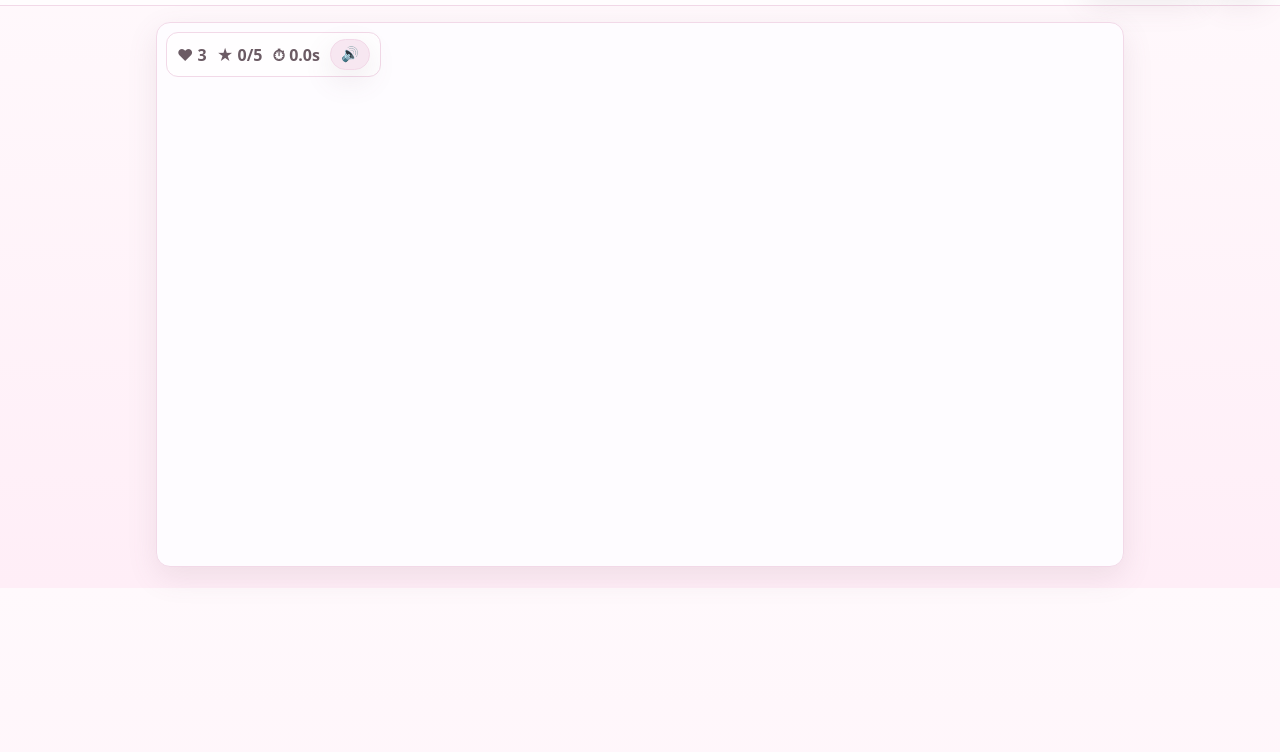
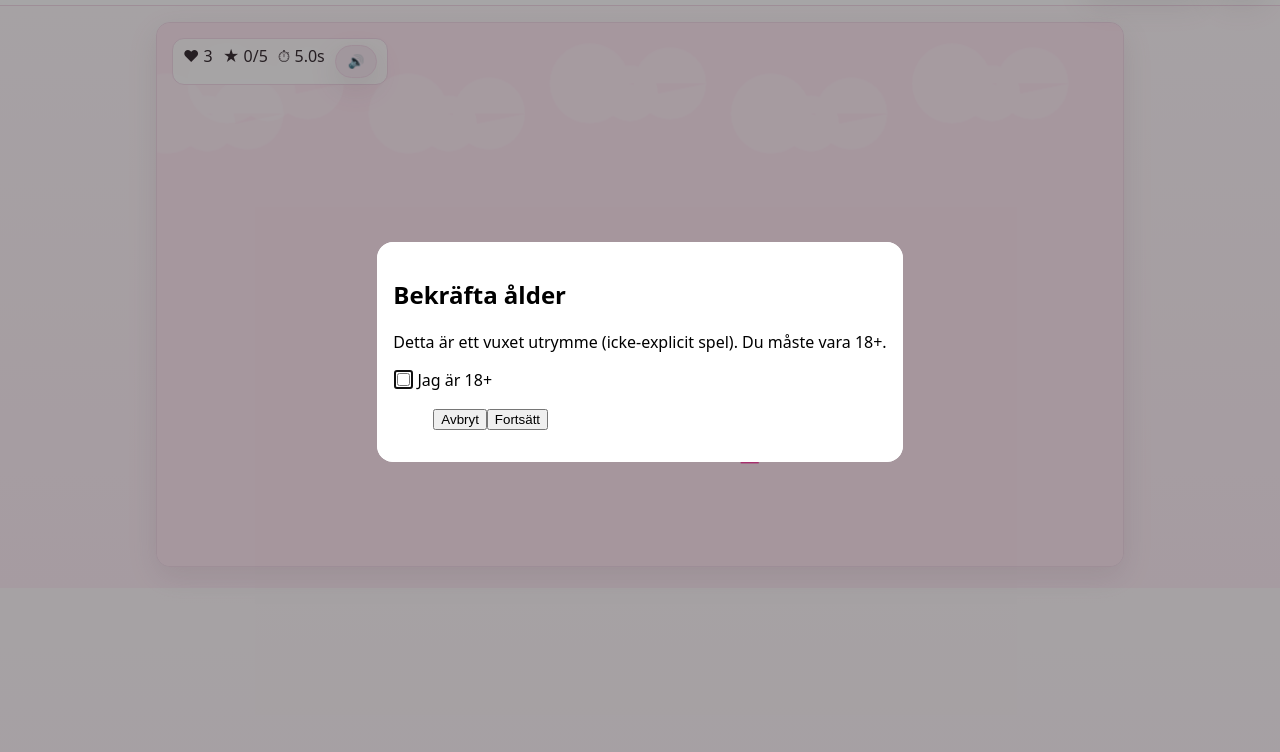
Before and after one commit to Nicolekika/Princess-rescue, a plain HTML site: page index.html in a window 1280 px wide. Shown: the part 48-800 px from the top of the page. Drawn offline with Linux system fonts and the light colour scheme.

Commit message:
Update index.html

```diff
--- a/index.html
+++ b/index.html
@@ -1,29 +1,23 @@
 <!doctype html>
 <html lang="sv">
 <head>
-<meta charset="utf-8">
-<meta name="viewport" content="width=device-width, initial-scale=1">
+  <meta charset="utf-8" />
+  <meta name="viewport" content="width=device-width,initial-scale=1" />
   <title>Princess Rescue — Single File (18+)</title>
   <style>
-:root { --bg:#fff9fc; --ink:#3a2f35; --line:#f2d9e8; --panel:#ffffffcc; --pill:#f7e7f1; --cta:#f9dff0; --shadow:0 10px 30px rgba(125,89,110,.12); }
-*{box-sizing:border-box} body{margin:0;background:linear-gradient(180deg,var(--bg),#ffeef7);font-family:ui-rounded,system-ui,-apple-system,Segoe UI,Roboto,Helvetica,Arial}
-.topbar{position:sticky;top:0;background:rgba(255,255,255,.65);backdrop-filter:blur(8px);border-bottom:1px solid var(--line);padding:10px 12px;display:flex;justify-content:space-between}
-.brand{font-weight:800} .pill{background:var(--pill);border:1px solid var(--line);border-radius:999px;padding:8px 12px;cursor:pointer;box-shadow:var(--shadow)}
-.pill.small{padding:6px 10px;font-size:.9rem}
-.cta{background:var(--cta);border:none;border-radius:12px;padding:10px 14px;cursor:pointer;box-shadow:var(--shadow);font-weight:700}
-.ghost{background:transparent;border:1px solid var(--line);border-radius:12px;padding:10px 14px;cursor:pointer}
-.wrap{max-width:1000px;margin:0 auto;padding:16px;position:relative}
-canvas{width:100%;height:auto;border:1px solid var(--line);border-radius:14px;box-shadow:var(--shadow);background:#fefcff}
-.hud{position:absolute;top:26px;left:26px;display:flex;gap:10px;background:var(--panel);border:1px solid var(--line);border-radius:12px;padding:6px 10px;align-items:center}
-.stat{font-weight:700;color:#6b5b64}
+    :root{--bg:#fff9fc;--ink:#3a2f35;--line:#f2d9e8;--panel:#ffffffcc;--pill:#f7e7f1;--cta:#f9dff0;--sh:0 10px 30px rgba(125,89,110,.12)}
+    *{box-sizing:border-box}body{margin:0;background:linear-gradient(180deg,var(--bg),#ffeef7);font-family:ui-rounded,system-ui,-apple-system,Segoe UI,Roboto,Helvetica,Arial;color:var(--ink)}
+    header{position:sticky;top:0;background:rgba(255,255,255,.65);backdrop-filter:blur(8px);border-bottom:1px solid var(--line);padding:10px 12px;display:flex;justify-content:space-between;z-index:5}
+    .pill{background:var(--pill);border:1px solid var(--line);border-radius:999px;padding:8px 12px;box-shadow:var(--sh);cursor:pointer}
+    .wrap{max-width:1000px;margin:0 auto;padding:16px}
+    .hud{position:absolute;top:16px;left:16px;display:flex;gap:10px;background:var(--panel);border:1px solid var(--line);border-radius:12px;padding:6px 10px}
+    canvas{width:100%;height:auto;border:1px solid var(--line);border-radius:14px;box-shadow:var(--sh);background:#fff0f6}
     dialog::backdrop{background:rgba(0,0,0,.35)} dialog{border:none;border-radius:16px;padding:0}
     dialog .sheet{background:#fff;padding:16px;min-width:min(520px,92vw);border-radius:16px}
-.rescue .scene{height:180px;border:1px dashed var(--line);border-radius:12px;display:grid;place-items:center;background:linear-gradient(180deg,#fff,#ffeef7)}
-.rescue .princess{font-weight:800;color:#e06aa6;text-shadow:1px 1px #fff}
   </style>
 </head>
 <body>
-  <header class="topbar">
+  <header>
     <div class="brand">♡ Princess Rescue</div>
     <nav>
       <button id="btn-how" class="pill">Hur spelar man?</button>
@@ -32,112 +26,113 @@ dialog .sheet{background:#fff;padding:16px;min-width:min(520px,92vw);border-radi
   </header>
 
   <main class="wrap">
+    <div style="position:relative">
       <canvas id="game" width="960" height="540"></canvas>
       <div class="hud">
-      <div class="stat">❤ <span id="lives">3</span></div>
-      <div class="stat">★ <span id="hearts">0</span>/5</div>
-      <div class="stat">⏱ <span id="time">0.0s</span></div>
-      <button id="btn-audio" class="pill small">🔊</button>
+        <div>❤ <span id="lives">3</span></div>
+        <div>★ <span id="hearts">0</span>/5</div>
+        <div>⏱ <span id="time">0.0s</span></div>
+        <button id="btn-audio" class="pill" title="Ljud på/av">🔊</button>
+      </div>
     </div>
   </main>
 
-  <dialog id="ageGate"><form method="dialog" class="sheet">
+  <!-- Åldersgrind -->
+  <dialog id="age"><form method="dialog" class="sheet">
     <h2>Bekräfta ålder</h2>
-    <p>Detta är ett vuxet utrymme men spelet i sig är icke-explicit. Du måste vara 18+ för att gå vidare.</p>
-    <label class="check"><input type="checkbox" id="confirm18" required> Jag är 18 år eller äldre</label>
-    <menu><button class="ghost" value="cancel">Avbryt</button><button class="cta" value="ok" id="enter">Fortsätt</button></menu>
+    <p>Detta är ett vuxet utrymme (icke-explicit spel). Du måste vara 18+.</p>
+    <label><input id="ok18" type="checkbox" required> Jag är 18+</label>
+    <menu><button value="cancel">Avbryt</button><button id="go" value="ok">Fortsätt</button></menu>
   </form></dialog>
 
+  <!-- Hjälp -->
   <dialog id="how"><form method="dialog" class="sheet">
     <h3>Hur spelar man</h3>
-    <ul><li>A/D eller ←/→ = gå</li><li>W/↑/Space = hoppa</li><li>Undvik spikar och blobbar</li><li>Samla 5 hjärtan och nå prinsessan</li></ul>
-    <menu><button class="cta" id="startGame">Starta</button></menu>
-  </form></dialog>
-
-  <dialog id="shop"><form method="dialog" class="sheet">
-    <h3>Butik (demo)</h3>
-    <p>Detta är en demo. Anslut betalning i produktion.</p>
-    <button class="pill" id="btn-membership">Köp medlemskap</button>
-    <menu><button class="ghost">Stäng</button></menu>
-  </form></dialog>
-
-  <dialog id="rescue"><form method="dialog" class="sheet rescue">
-    <div class="scene"><div class="princess">Thank you, hero!</div></div>
-    <p>Du räddade prinsessan 💖</p>
-    <menu><button class="ghost" id="btn-replay">Spela igen</button><button class="cta" id="btn-upgrade">Lås upp bonus (demo)</button></menu>
+    <ul><li>A/D eller ←/→ = gå</li><li>W/↑/Space = hoppa</li><li>Undvik spikar</li></ul>
+    <menu><button>OK</button></menu>
   </form></dialog>
 
   <script>
   (() => {
-  const canvas = document.getElementById('game');
-  const ctx = canvas.getContext('2d');
-  const W = canvas.width, H = canvas.height;
-
+    // ===== basic selectors =====
+    const cvs = document.getElementById('game');
+    const ctx = cvs.getContext('2d');
     const livesEl = document.getElementById('lives');
     const heartsEl = document.getElementById('hearts');
-  const timeEl = document.getElementById('time');
-  const dlgAge = document.getElementById('ageGate');
-  const dlgHow = document.getElementById('how');
-  const dlgShop = document.getElementById('shop');
-  const dlgRescue = document.getElementById('rescue');
-  const btnHow = document.getElementById('btn-how');
-  const btnShop = document.getElementById('btn-shop');
-  const btnMembership = document.getElementById('btn-membership');
-  const btnReplay = document.getElementById('btn-replay');
-  const btnUpgrade = document.getElementById('btn-upgrade');
-  const confirm18 = document.getElementById('confirm18');
-  const enter = document.getElementById('enter');
-  const startBtn = document.getElementById('startGame');
-  const audioBtn = document.getElementById('btn-audio');
+    const timeEl  = document.getElementById('time');
+    const dlgAge  = document.getElementById('age');
+    const ok18    = document.getElementById('ok18');
+    const goBtn   = document.getElementById('go');
+    const btnHow  = document.getElementById('btn-how');
 
-  // Audio (procedural, no files)
-  let ac, musicOn = true, musicTimer;
-  function initAudio(){ if(ac) return; ac = new (window.AudioContext||window.webkitAudioContext)(); startMusic(); }
-  function beep(freq=440,dur=0.12,type='square',gain=0.25){ if(!ac) return; const o=ac.createOscillator(), g=ac.createGain(); o.type=type; o.frequency.value=freq; g.gain.value=gain; o.connect(g); g.connect(ac.destination); o.start(); g.gain.exponentialRampToValueAtTime(0.001, ac.currentTime+dur); o.stop(ac.currentTime+dur+0.02); }
-  function chord(freqs,d=0.25){ freqs.forEach(f=>beep(f,d,'triangle',0.2)); }
-  function startMusic(){ if(!ac||!musicOn) return; stopMusic(); const seq=[262,330,392,523,392,330,294,330]; let i=0; musicTimer=setInterval(()=>{beep(seq[i%seq.length],0.15,'triangle',0.14); i++;},320); }
-  function stopMusic(){ if(musicTimer) clearInterval(musicTimer); musicTimer=null; }
-  audioBtn.addEventListener('click',()=>{ initAudio(); musicOn=!musicOn; audioBtn.textContent=musicOn?'🔊':'🔈'; if(musicOn) startMusic(); else stopMusic(); });
+    // ===== age gate =====
+    if (localStorage.getItem('age_ok')!=='yes') {
+      setTimeout(()=>dlgAge.showModal(), 10);
+    }
+    goBtn?.addEventListener('click', e => {
+      if (!ok18.checked) { e.preventDefault(); alert('Bekräfta 18+.'); }
+      else localStorage.setItem('age_ok','yes');
+    });
+    btnHow?.addEventListener('click', ()=> document.getElementById('how').showModal());
 
-  // Age gate & dialogs
-  function ensureAge(){ const ok=localStorage.getItem('age_ok')==='yes'; if(!ok) setTimeout(()=>dlgAge.showModal(),10); }
-  ensureAge();
-  enter?.addEventListener('click',(e)=>{ if(!confirm18.checked){ e.preventDefault(); alert('Du måste bekräfta 18+.'); } else localStorage.setItem('age_ok','yes'); });
-  btnHow.addEventListener('click',()=>dlgHow.showModal());
-  btnShop.addEventListener('click',()=>dlgShop.showModal());
-  startBtn?.addEventListener('click',()=>{ initAudio(); });
-  document.body.addEventListener('keydown',()=>initAudio(),{once:true});
-  btnMembership?.addEventListener('click',(e)=>{ e.preventDefault(); alert('Demo: koppla betalning i produktion.'); });
-  btnReplay?.addEventListener('click',()=>{ dlgRescue.close(); reset(); });
-  btnUpgrade?.addEventListener('click',()=>{ dlgRescue.close(); dlgShop.showModal(); });
+    // ===== minimal game loop to verify draw =====
+    let t0 = performance.now();
+    let x = 40, y = 60, vx = 1.8, vy = 1.2; // rörlig prick så vi SER att loopen kör
+    let won = false;
 
-  // Input
-  const keys={}; addEventListener('keydown',e=>keys[e.key]=true); addEventListener('keyup',e=>keys[e.key]=false);
+    function draw(ts){
+      // bakgrund
+      ctx.fillStyle = '#ffe7f2';
+      ctx.fillRect(0,0,cvs.width,cvs.height);
 
-  // Game state
-  const sky='#ffeef7', ground='#d7f0ff', block='#ffe1ef', spike='#f6a0c1', blobC='#c6a3ff', heartC='#ff7aa2';
-  let player, princess, platforms, movers, spikesArr, blobs, hearts, startTime, collectCount, lives, won;
+      // moln
+      ctx.globalAlpha = 0.25;
+      ctx.fillStyle = '#fff';
+      for (let i=0;i<6;i++){
+        const cx = (i*180 + (ts/20)%180) % cvs.width;
+        const cy = 60 + ((i%2)*30);
+        ctx.beginPath(); ctx.arc(cx,cy,40,0,Math.PI*2);
+        ctx.arc(cx+40,cy+10,28,0,Math.PI*2);
+        ctx.arc(cx+80,cy,36,0,Math.PI*2);
+        ctx.fill();
+      }
+      ctx.globalAlpha = 1;
 
-  function reset(){
-    player={x:60,y:420,w:28,h:36,vx:0,vy:0,onGround:false,dir:1};
-    princess={x:840,y:140,w:28,h:44};
-    platforms=[[0,500,960,40],[160,440,120,16],[320,380,120,16],[520,320,120,16],[720,260,120,16],[780,180,140,16]];
-    movers=[{x:240,y:480,w:100,h:16,dx:0,dy:-1.2,range:60,t:0},{x:610,y:360,w:90,h:16,dx:1.4,dy:0,range:80,t:0}];
-    spikesArr=[[220,500,28],[248,500,28],[276,500,28],[420,500,28],[448,500,28],[476,500,28],[520,500,28],[548,500,28],[400,364,28],[580,308,28]];
-    blobs=[{x:330,y:364,w:26,h:18,vx:1,minX:320,maxX:440},{x:740,y:244,w:26,h:18,vx:-1,minX:720,maxX:840}];
-    hearts=[{x:185,y:400,r:7,taken:false},{x:350,y:340,r:7,taken:false},{x:550,y:280,r:7,taken:false},{x:750,y:220,r:7,taken:false},{x:880,y:150,r:7,taken:false}];
-    collectCount=0; lives=3; won=false; startTime=performance.now(); livesEl.textContent=lives; heartsEl.textContent=collectCount;
+      // rörlig prick (debug)
+      ctx.fillStyle = '#ff4aa8';
+      ctx.fillRect(x, y, 18, 18);
+
+      // HUD-tid
+      timeEl.textContent = ((ts - t0)/1000).toFixed(1) + 's';
     }
-  function rectsOverlap(a,b){return a.x<b.x+b.w && a.x+a.w>b.x && a.y<b.y+b.h && a.y+a.h>b.y;}
-  function pointInTriangle(px,py,ax,ay,bx,by,cx,cy){const v0x=cx-ax,v0y=cy-ay,v1x=bx-ax,v1y=by-ay,v2x=px-ax,v2y=py-ay;const dot00=v0x*v0x+v0y*v0y,dot01=v0x*v1x+v0y*v1y,dot02=v0x*v2x+v0y*v2y,dot11=v1x*v1x+v1y*v1y,dot12=v1x*v2x+v1y*v2y;const inv=1/(dot00*dot11-dot01*dot01);const u=(dot11*dot02-dot01*dot12)*inv,v=(dot00*dot12-dot01*dot02)*inv;return (u>=0)&&(v>=0)&&((u+v)<1);}
-  const GRAV=0.5,JUMP=10.2,SPEED=2.4,MAX_VY=16;
-  function update(dt){
-    const left=keys['ArrowLeft']||keys['a']||keys['A'];
-    const right=keys['ArrowRight']||keys['d']||keys['D'];
-    const jump=keys['ArrowUp']||keys['w']||keys['W']||keys[' '];
-    player.vx=0; if(left) player.vx=-SPEED,player.dir=-1; if(right) player.vx=SPEED,player.dir=1;
-    player.vy+=GRAV; if(player.vy>MAX_VY) player.vy=MAX_VY;
-    player.x+=player.vx;
-    for(const p of platforms){const r={x:p[0],y:p[1],w:p[2],h:p[3]}; if(rectsOverlap(player,r)){ if(player.vx>0) player.x=r.x-player.w; else if(player.vx<0) player.x=r.x+r.w; }}
-    player.y+=player.vy; player.onGround=false;
-    for(const p of platforms){const r={x:p[0],y:p[1],w:p[2],h:p[3]}; if(rect
+
+    function update(){
+      // studs i kanterna
+      x += vx; y += vy;
+      if (x<0 || x>cvs.width-18) vx *= -1;
+      if (y<0 || y>cvs.height-18) vy *= -1;
+    }
+
+    function loop(ts){
+      update();
+      draw(ts||performance.now());
+      requestAnimationFrame(loop);
+    }
+
+    // start direkt
+    requestAnimationFrame(loop);
+
+    // ===== simple audio toggle so knappen gör något =====
+    let ac, timer, musicOn = true;
+    function initAudio(){ if(ac) return; ac=new (window.AudioContext||window.webkitAudioContext)(); startMusic(); }
+    function beep(f=440,d=0.12,type='triangle',g=0.15){ if(!ac) return; const o=ac.createOscillator(), gg=ac.createGain(); o.type=type; o.frequency.value=f; gg.gain.value=g; o.connect(gg); gg.connect(ac.destination); o.start(); gg.gain.exponentialRampToValueAtTime(0.001, ac.currentTime+d); o.stop(ac.currentTime+d+0.02); }
+    function startMusic(){ if(!ac||!musicOn) return; stopMusic(); let i=0, seq=[262,330,392,523,392,330,294,330]; timer=setInterval(()=>{beep(seq[i++%seq.length],0.15);},350); }
+    function stopMusic(){ if(timer) clearInterval(timer); timer=null; }
+    document.getElementById('btn-audio').addEventListener('click', ()=>{
+      initAudio(); musicOn=!musicOn; event.target.textContent = musicOn?'🔊':'🔈'; musicOn?startMusic():stopMusic();
+    });
+    document.body.addEventListener('keydown', ()=>initAudio(), {once:true});
+  })();
+  </script>
+</body>
+</html>
```
Lines whose indentation alone changed are shown as unchanged.
